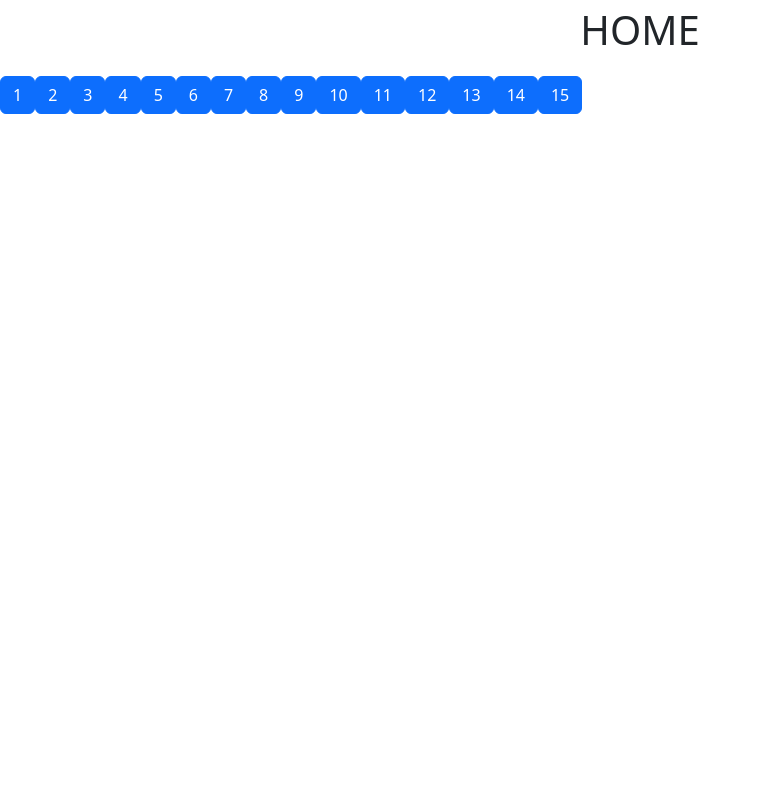
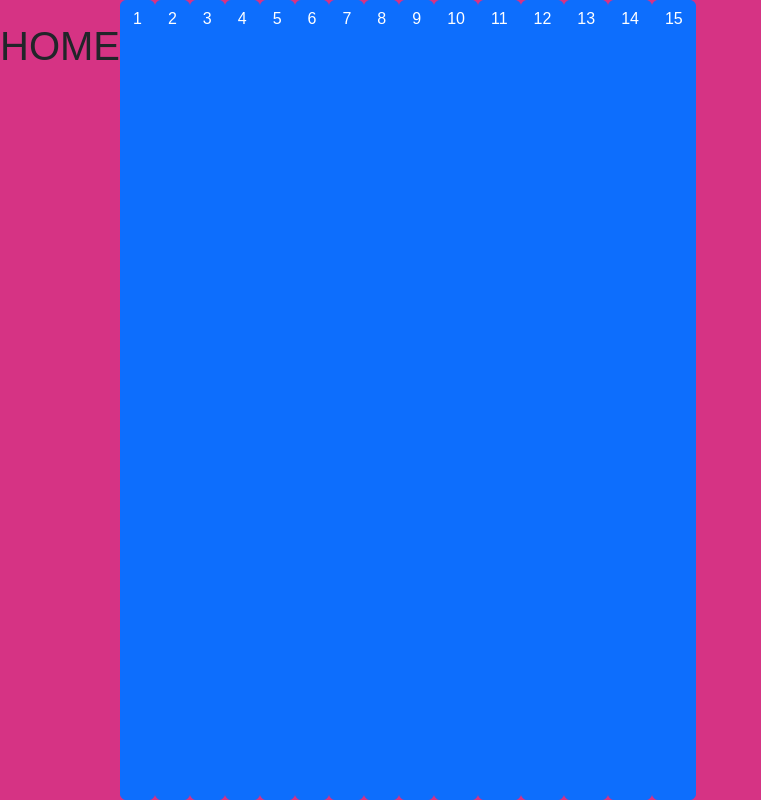
Before and after one commit to Jarvis0328/WeddingSongsTables, an Angular app: page /home in a window 1280 px wide. Shown: the whole page, without its empty margins (0-761 px from the left). Built offline with nearby package versions, Linux system fonts and the light colour scheme.

Commit message:
bg-color and initial allignment

```diff
--- a/src/app/home/home.component.html
+++ b/src/app/home/home.component.html
@@ -1,6 +1,8 @@
-<p class="text-center fs-1">HOME</p>
-@for (songId of songs; track $index) {
-<a [routerLink]="['../song/' + songId]" type="button" class="btn btn-primary">
-  {{songId}}
-</a>
-}
+<div class="d-flex bg-pink min-vh-100 font-wedding">
+  <p class="text-center fs-1 pt-3 flex-column">HOME</p>
+  @for (songId of songs; track $index) {
+  <a [routerLink]="['../song/' + songId]" type="button" class="btn btn-primary">
+    {{ songId }}
+  </a>
+  }
+</div>
--- a/src/app/song-detail/song-detail.component.css
+++ b/src/app/song-detail/song-detail.component.css
@@ -0,0 +1,2 @@
+.song-detail {
+}
--- a/src/app/song-detail/song-detail.component.html
+++ b/src/app/song-detail/song-detail.component.html
@@ -1 +1,3 @@
-<p>{{id}}</p>
+<div class="h-100 w-100 background-color">
+
+</div>
--- a/src/styles.css
+++ b/src/styles.css
@@ -1 +1,8 @@
 /* You can add global styles to this file, and also import other style files */
+.bg-pink{
+    background-color: #d63384;
+}
+
+.font-wedding{
+    font-family: 'Lucida Handwriting', Haettenschweiler, 'Arial Narrow Bold', sans-serif;
+}
```
